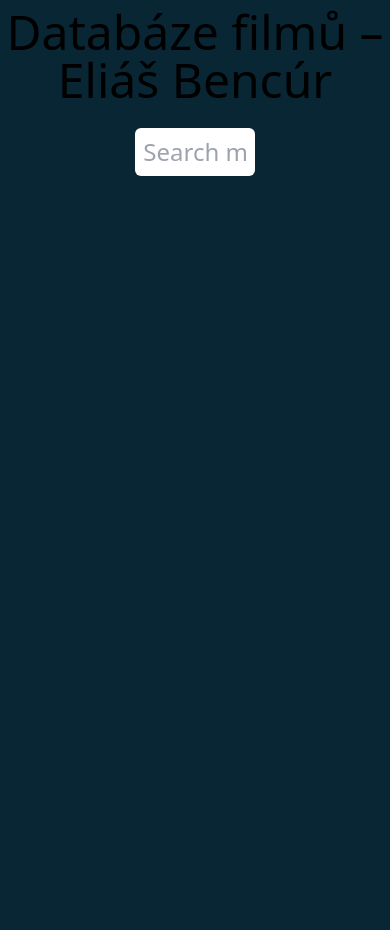
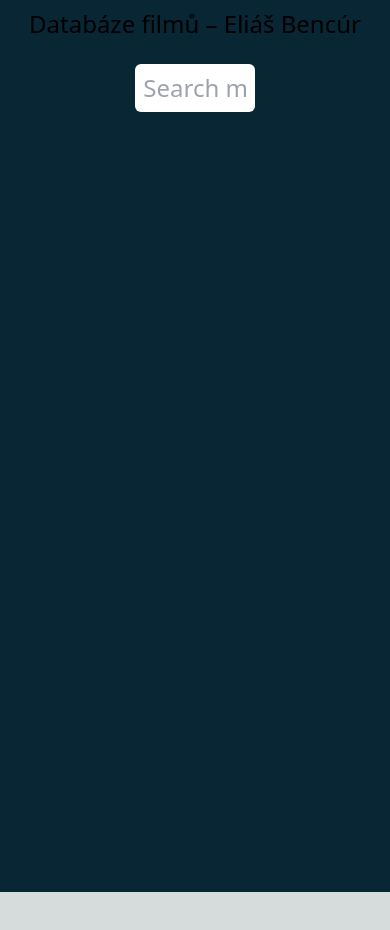
Before and after one commit to Benelini/Meta, a Next.js app: page / in a window 390 px wide. Shown: the top 930 px of the page. After the commit the page ends 892 px from the top, so only its background shows below. Built offline with nearby package versions, Linux system fonts and the light colour scheme.

Commit message:
feat: main heading mobile

```diff
--- a/src/app/layout.tsx
+++ b/src/app/layout.tsx
@@ -18,7 +18,7 @@ export default function RootLayout({
     <html lang="en">
       <body className="{inter.className} flex flex-col justify-center">
         <header className="flex flex-row w-full bg-mainIndigo justify-center items-center text-center self-center">
-          <h1 className="text-center text-5xl py-2">
+          <h1 className="text-center text-5xl py-2 max-sm:text-2xl">
             Databáze filmů – Eliáš Bencúr
           </h1>
         </header>
```
